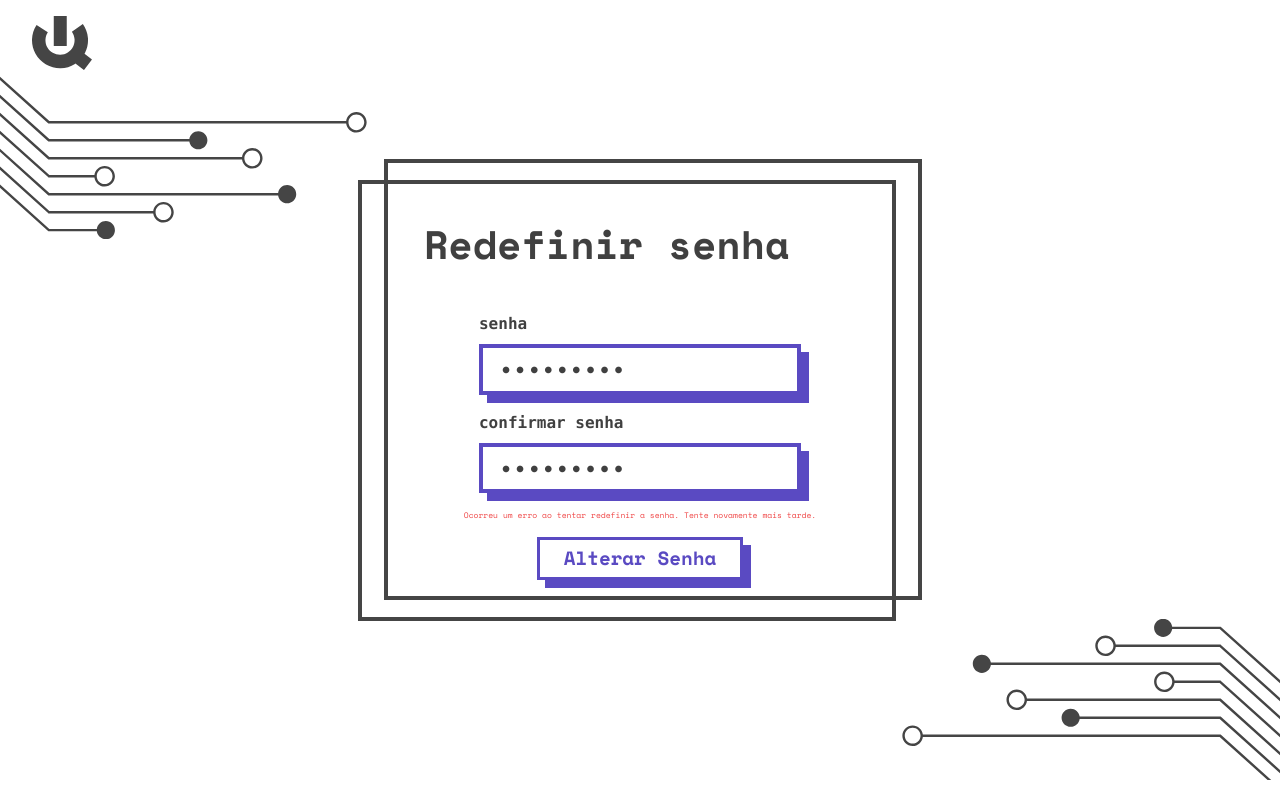
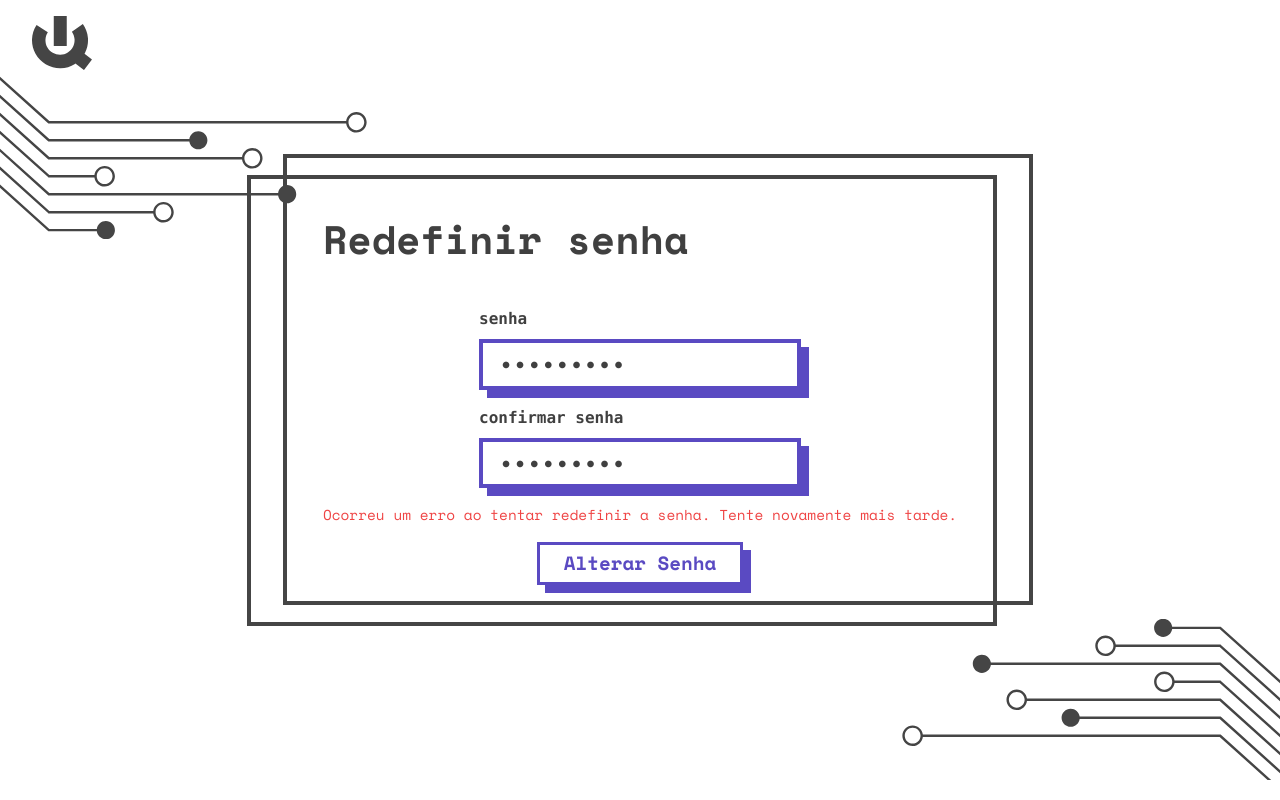
Before and after one commit to QuestIO42/App-frontend, a React (Vite) app: page /change-password/1 in a window 1280 px wide. Both pictures are taken after typing "Sample123", "Sample123" into the empty fields and a click on the button "Alterar Senha". Built offline with nearby package versions, Linux system fonts and the light colour scheme; no server answers.

Commit message:
fixed errors size on login/register/forgotpassword

```diff
--- a/src/components/form/ErrorMessage.tsx
+++ b/src/components/form/ErrorMessage.tsx
@@ -4,6 +4,6 @@ interface ErrorMessageProps {
 
 export default function ErrorMessage({ error }: ErrorMessageProps) {
   return (
-    <div className="mr-auto text-[0.5rem] text-red-500 md:text-xs">{error}</div>
+    <div className="mr-auto text-[0.9rem] text-red-500 md:text-xs">{error}</div>
   )
 }
```
